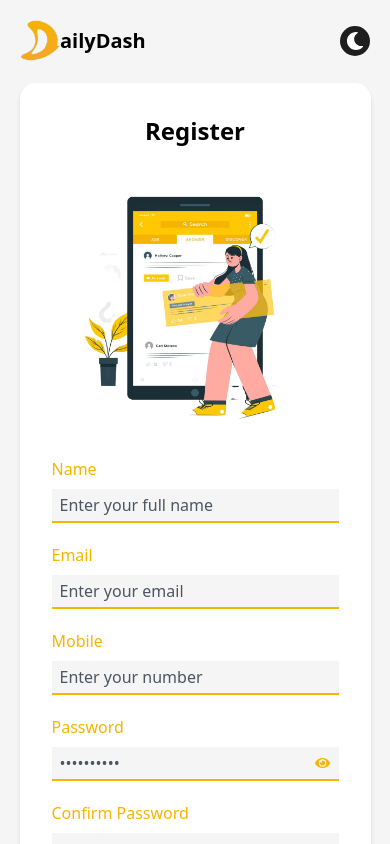
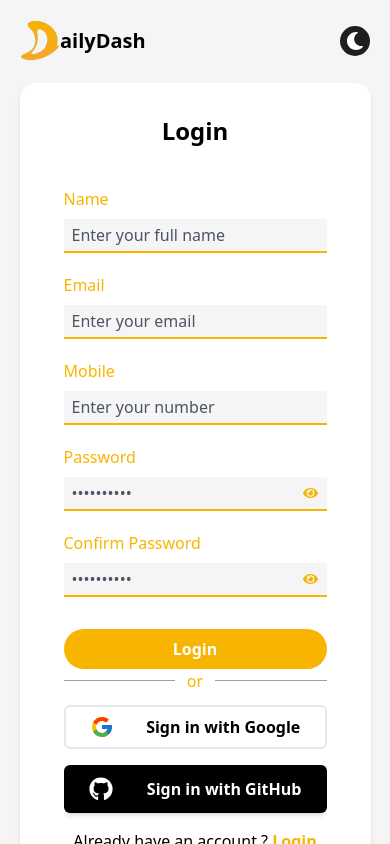
Before and after one commit to Jas1rk/DailyDash, a React (Vite) app in the folder Frontend/: page /signup in a window 390 px wide. Shown: the top 844 px of the page. Built offline with nearby package versions, Linux system fonts and the light colour scheme.

Commit message:
unistalled firebase

```diff
--- a/Frontend/package.json
+++ b/Frontend/package.json
@@ -10,8 +10,8 @@
     "preview": "vite preview"
   },
   "dependencies": {
+    "@react-oauth/google": "^0.12.1",
     "axios": "^1.7.9",
-    "firebase": "^11.3.1",
     "formik": "^2.4.6",
     "framer-motion": "^11.13.1",
     "react": "^18.3.1",
--- a/Frontend/src/Components/Authentication/Employe/Login.tsx
+++ b/Frontend/src/Components/Authentication/Employe/Login.tsx
@@ -6,6 +6,7 @@ import { FcGoogle } from "react-icons/fc";
 import { Link } from "react-router-dom";
 import { useFormik } from "formik";
 import { loginValidationSchema } from "./validations";
+
 
 type FormValue = {
   email: string;
@@ -62,7 +63,7 @@ const Login = () => {
           Login
         </h1>
         <div className="flex w-full items-center flex-col md:flex-row md:gap-10">
-          <img src={login} className=" hidden md:block w-[270px]" />
+          <img src={login} className="hidden md:block w-[270px]" />
           <div className="flex flex-col">
             <form onSubmit={formik.handleSubmit}>
               {inputFields.map((input, index) => (
--- a/Frontend/src/Components/Authentication/Employe/Signup.tsx
+++ b/Frontend/src/Components/Authentication/Employe/Signup.tsx
@@ -4,6 +4,8 @@ import signup from "../../../assets/signup.png";
 import { FaEye, FaEyeSlash } from "react-icons/fa";
 import { Link } from "react-router-dom";
 import { registerValidationSchema } from "./validations";
+import { FaGithub } from "react-icons/fa6";
+import { FcGoogle } from "react-icons/fc";
 
 type FormValues = {
   name: string;
@@ -69,20 +71,23 @@ const Signup = () => {
   });
 
   return (
-    <div className="w-[90%] md:w-auto flex flex-col items-center bg-colors-lightComponent shadow-md dark:shadow-none gap-5 dark:bg-colors-darkComponent p-8 md:p-10 rounded-2xl overflow-hidden">
+    <div className="w-[90%] md:w-auto  flex flex-col items-center bg-colors-lightComponent shadow-md dark:shadow-none gap-5  dark:bg-colors-darkComponent p-8 md:p-10 rounded-2xl ">
         <h1 className="dark:text-white text-2xl font-bold text-center">
-        Register
+          Login
         </h1>
         <div className="flex w-full items-center flex-col md:flex-row md:gap-10">
-        <img src={signup} className="w-[270px] md:w-[400px]" alt="Signup" />
-        <form onSubmit={formik.handleSubmit} className="flex flex-col w-full">
+          <img src={signup} className="hidden md:block w-[270px]" />
+          <div className="flex flex-col">
+            <form onSubmit={formik.handleSubmit}>
               {inputFields.map((input, index) => (
-            <div className="mt-5" key={index}>
+                <div className="mt-5 w-full" key={index}>
                   <label htmlFor="name" className="text-colors-primaryYellow">
                     {input.label}
                   </label>
-              <div className="w-full flex items-center placeholder:text-gray-600 dark:bg-colors-blackScreen bg-colors-whiteScreen mt-2 py-1 px-2 outline-none text-colors-primaryYellow border-b-2 text-md border-b-colors-primaryYellow">
+                  <div className="w-full flex items-center bg-colors-whiteScreen dark:bg-colors-blackScreen mt-2 py-1 px-2 outline-none text-colors-primaryYellow border-b-2 text-md border-b-colors-primaryYellow">
                     <input
+                      id={input.name}
+                      placeholder={input.placeHolder}
                       type={
                         input.type === "password"
                           ? isVisible
@@ -90,10 +95,8 @@ const Signup = () => {
                             : "password"
                           : input.type
                       }
-                  placeholder={input.placeHolder}
+                      className="w-full bg-transparent outline-none placeholder:text-gray-600"
                       {...formik.getFieldProps(input.name)}
-                  className="w-full bg-transparent outline-none placeholder:text-gray-600"
-                  min={input.type === "number" ? 1 : undefined}
                     />
                     {input.type === "password" && (
                       <>
@@ -111,9 +114,8 @@ const Signup = () => {
                       </>
                     )}
                   </div>
-
                   {formik.touched[input.name] && formik.errors[input.name] && (
-                <p className="text-red-500 text-xs mt-1 absolute">
+                    <p className="text-red-500 text-[12px] absolute mt-1">
                       {formik.errors[input.name]}
                     </p>
                   )}
@@ -121,13 +123,33 @@ const Signup = () => {
               ))}
               <button
                 type="submit"
-            className="bg-colors-primaryYellow w-full text-white mt-8 py-2 px-10 rounded-3xl font-bold"
+                className="bg-colors-primaryYellow  w-full text-white mt-8 py-2 px-10 rounded-3xl font-bold"
               >
-            Register
+                Login
               </button>
             </form>
+            <div className="flex items-center justify-center gap-1  ">
+              <div className="flex-grow h-[1px] bg-gray-400"></div>
+              <p className="text-colors-primaryYellow px-2">or</p>
+              <div className="flex-grow h-[1px] bg-gray-400"></div>
             </div>
-      <p className="dark:text-white text-center mt-5">
+            <div className="mt-3 flex flex-col gap-4 overflow-hidden">
+              <div
+                className="flex items-center justify-around bg-white p-2 border-2 cursor-pointer  rounded-md"
+
+              >
+                <FcGoogle className="hover:text-colors-primaryYellow text-2xl cursor-pointer dark:text-gray-400 dark:hover:text-colors-primaryYellow"  />
+                <p className="font-bold md:font-semibold">
+                  Sign in with Google
+                </p>
+              </div>
+              <div className="w-full flex items-center justify-around shadow-md bg-black p-2 py-3 rounded-md ">
+                <FaGithub className="hover:text-colors-primaryYellow text-2xl cursor-pointer text-white dark:hover:text-colors-primaryYellow" />
+                <p className="text-white font-bold md:font-semibold">
+                  Sign in with GitHub
+                </p>
+              </div>
+              <p className="dark:text-white text-center">
                 Already have an account ? {""}
                 <Link
                   to="/login"
@@ -137,6 +159,9 @@ const Signup = () => {
                 </Link>
               </p>
             </div>
+          </div>
+        </div>
+      </div>
   );
 };
 
--- a/Frontend/src/Components/Common/Button.tsx
+++ b/Frontend/src/Components/Common/Button.tsx
@@ -8,7 +8,7 @@ type Button = {
 const Button = ({ children, icon }: Button) => {
   return (
     <>
-      <button className="bg-colors-primaryYellow  flex gap-2 justify-center items-center hover:bg-colors-hoverYellow text-black p-2 w-full px-4 rounded-3xl mt-1">
+      <button className="bg-colors-primaryYellow  flex gap-2 justify-center items-center hover:bg-colors-hoverYellow text-black p-2 w-full px-4 rounded-3xl mt-1 text-base">
         {icon && <span>{icon}</span>}
         {children}
       </button>
--- a/Frontend/src/Service/Firebase.js
+++ /dev/null
@@ -1,16 +0,0 @@
-import { initializeApp } from "firebase/app";
-import { getAuth, GoogleAuthProvider } from "firebase/auth";
-
-const firebaseConfig = {
-  apiKey: "AIzaSyDQzzkDo9w4J2jz9alrXUwAC_YV-LbMZ9U",
-  authDomain: "dailydash-c71bc.firebaseapp.com",
-  projectId: "dailydash-c71bc",
-  storageBucket: "dailydash-c71bc.firebasestorage.app",
-  messagingSenderId: "705225955369",
-  appId: "1:705225955369:web:28905721a0b936e3aea438",
-  measurementId: "G-VJGFNLFMJL",
-};
-
-const app = initializeApp(firebaseConfig);
-export const auth = getAuth(app);
-export const googleProvider = new GoogleAuthProvider();
```
Also changed, not shown: Frontend/src/assets/3d1.png (added), 1 other file (tests, documents, lock files or other folders). Lines whose indentation alone changed are shown as unchanged.
